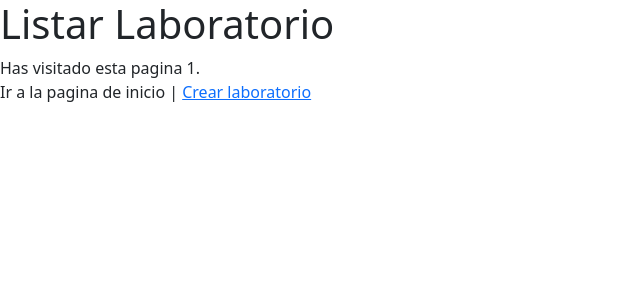
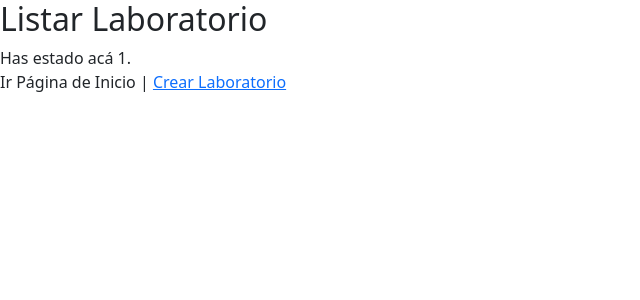
Before and after one commit to CarlosMarcelo2/consolidacion7, a Django app: page / in a window 1280 px wide. Shown: the top 300 px of the page, without its empty margins (0-640 px from the left). Run offline with Django 4.2, Linux system fonts and the light colour scheme; data that the repository does not hold is empty.

```diff
--- a/config/templates/base.html
+++ b/config/templates/base.html
@@ -8,11 +8,11 @@
         {% endblock %}
         <footer>
             <div>
-                Has visitado esta pagina {{ numveces }}.
+                Has estado acá {{ numveces }}.
             </div>
             <div>
-                <a>Ir a la pagina de inicio</a> |
-                <a href="/create">Crear laboratorio</a>
+                <a>Ir Página de Inicio</a> |
+                <a href="/create">Crear Laboratorio</a>
             </div>
         </footer>
     </body>
--- a/config/templates/create.html
+++ b/config/templates/create.html
@@ -1,6 +1,6 @@
 {% extends 'base.html' %}
 {% block content %}
-    <h1>Crear laboratorio</h1>
+    <h2>Crear Laboratorio</h2>
     <form method="post">
         {% csrf_token %}
 
--- a/config/templates/delete.html
+++ b/config/templates/delete.html
@@ -1,12 +1,12 @@
 {% extends 'base.html' %}
 {% block content %}
-    <h1>Eliminar laboratorio</h1>
+    <h2>Eliminar Laboratorio</h2>
     <form method="post">
         {% csrf_token %}
         <strong>
-            Estas seguro de eliminar?
+            Estás seguro de Eliminar?
             {{ lab.nombre }}
         </strong>
-        <button type="submit">Si, confirmo</button>
+        <button type="submit">Sí, Seguro!</button>
     </form>
 {% endblock %}
--- a/config/templates/list.html
+++ b/config/templates/list.html
@@ -1,6 +1,6 @@
 {% extends 'base.html' %}
 {% block content %}
-    <h1>Listar Laboratorio</h1>
+    <h2>Listar Laboratorio</h2>
     <table>
         <tbody>
             {% for lab in labos %}
--- a/config/templates/update.html
+++ b/config/templates/update.html
@@ -1,9 +1,11 @@
 {% extends 'base.html' %}
 {% block content %}
-    <h1>Editar laboratorio</h1>
+    <h2>Editar Laboratorio</h2>
     <form method="post">
         {% csrf_token %}
+
         {{ formedicion.as_p }}
+
         <button type="submit">Guardar</button>
     </form>
 {% endblock %}
```
